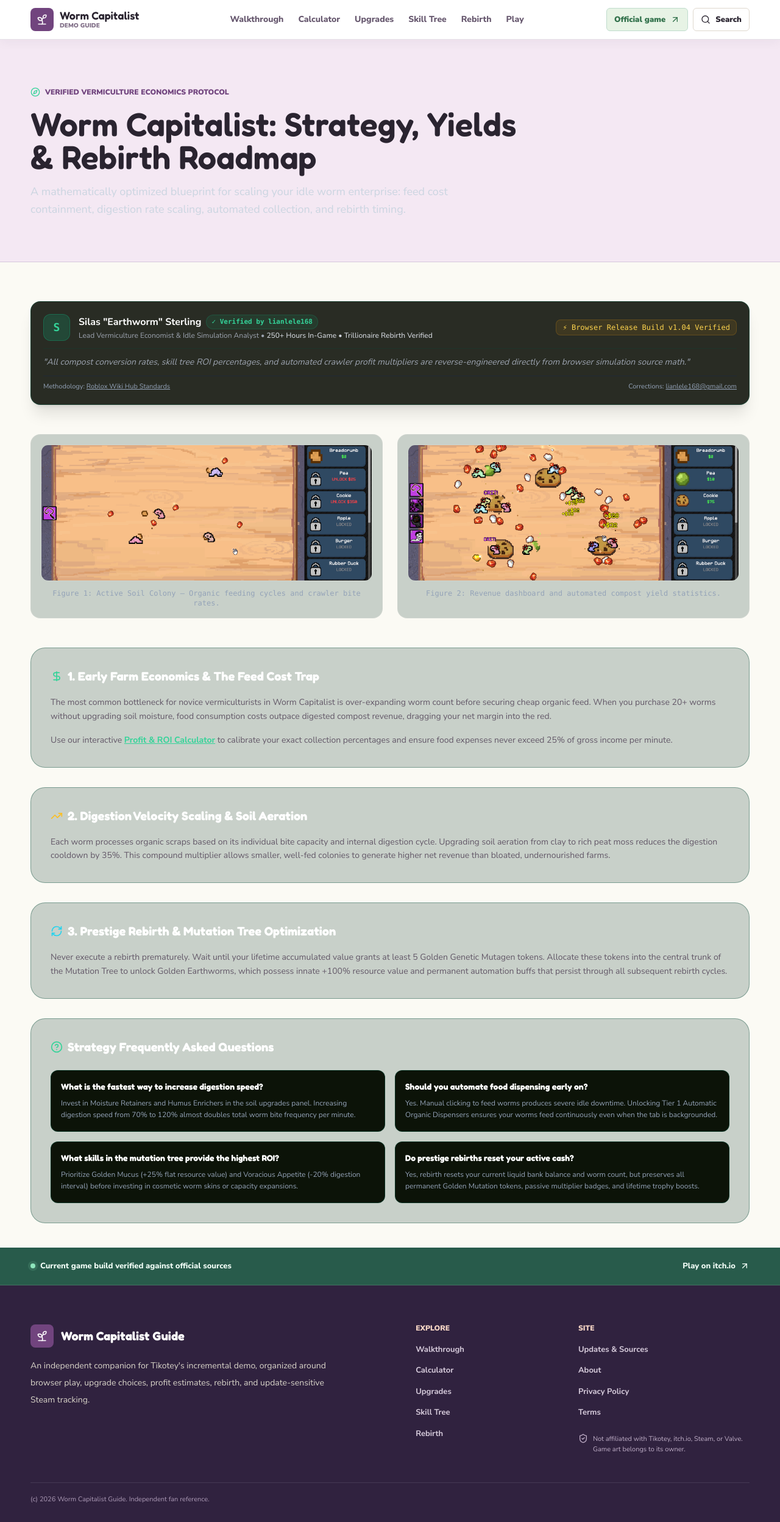
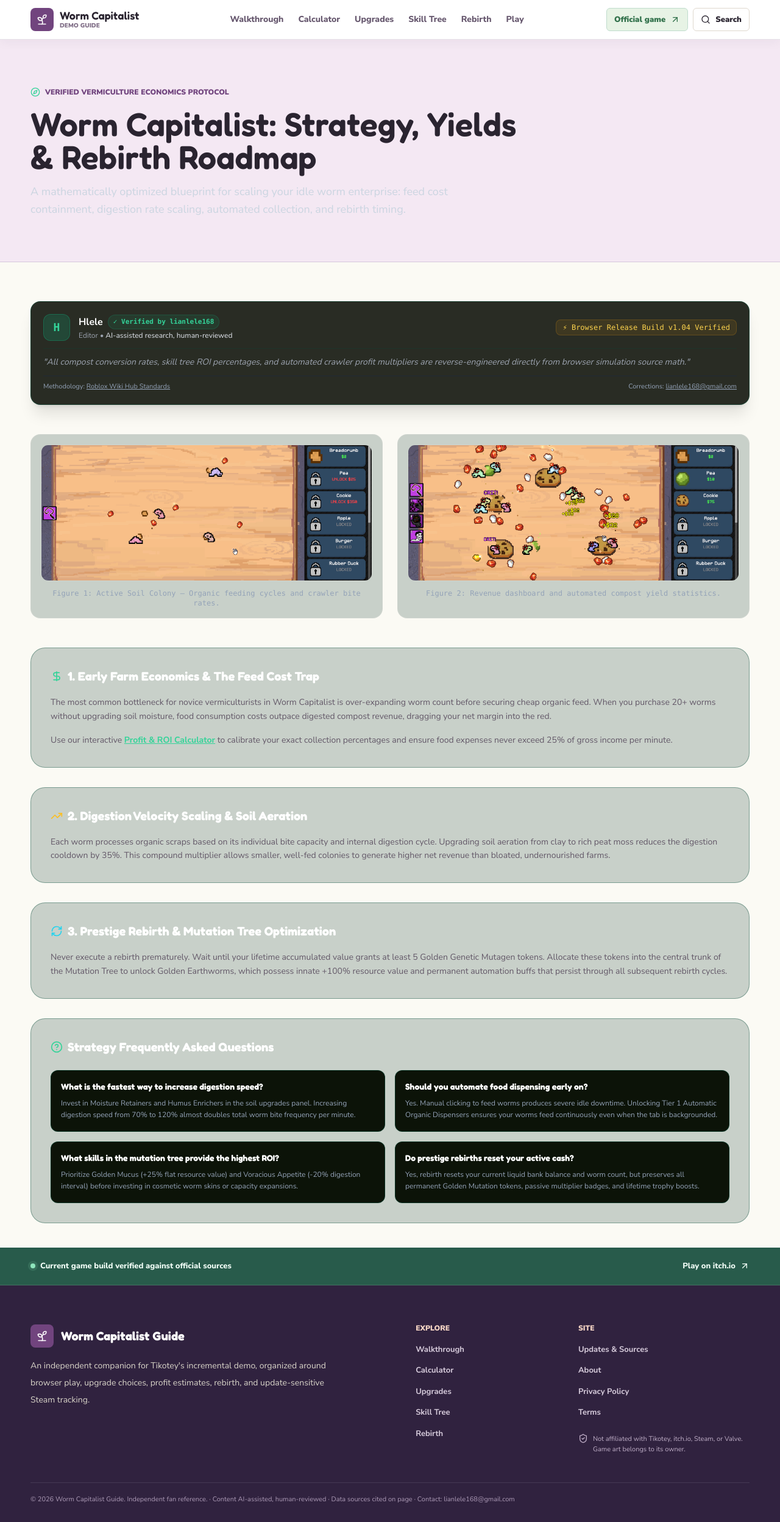
Before and after one commit to lianlele168/worm-capitalist-wiki, a Next.js app: page /guides in a window 1280 px wide. Shown: the whole page at 61% size. Built offline with nearby package versions, Linux system fonts and the light colour scheme.

Commit message:
feat(eeat): honest author identity + AI disclosure

```diff
--- a/src/components/AuthorCard.tsx
+++ b/src/components/AuthorCard.tsx
@@ -10,9 +10,9 @@
 }
 
 export default function AuthorCard({
-  authorName = 'Silas "Earthworm" Sterling',
-  role = 'Lead Vermiculture Economist & Idle Simulation Analyst',
-  experience = '250+ Hours In-Game • Trillionaire Rebirth Verified',
+  authorName = 'Hlele',
+  role = 'Editor',
+  experience = 'AI-assisted research, human-reviewed',
   patchVersion = 'Browser Release Build v1.04 Verified',
   lastUpdated = '',
   editorialNote = 'All compost conversion rates, skill tree ROI percentages, and automated crawler profit multipliers are reverse-engineered directly from browser simulation source math.',
--- a/src/components/Footer.tsx
+++ b/src/components/Footer.tsx
@@ -31,7 +31,7 @@
           <p className="footer-disclaimer"><ShieldCheck className="h-4 w-4 shrink-0" />Not affiliated with Tikotey, itch.io, Steam, or Valve. Game art belongs to its owner.</p>
         </div>
       </div>
-      <div className="page-shell footer-bottom">(c) {new Date().getFullYear()} Worm Capitalist Guide. Independent fan reference.</div>
+      <div className="page-shell footer-bottom">&copy; {new Date().getFullYear()} Worm Capitalist Guide. Independent fan reference. · Content AI-assisted, human-reviewed · Data sources cited on page · Contact: lianlele168@gmail.com</div>
     </footer>
   );
 }
```
